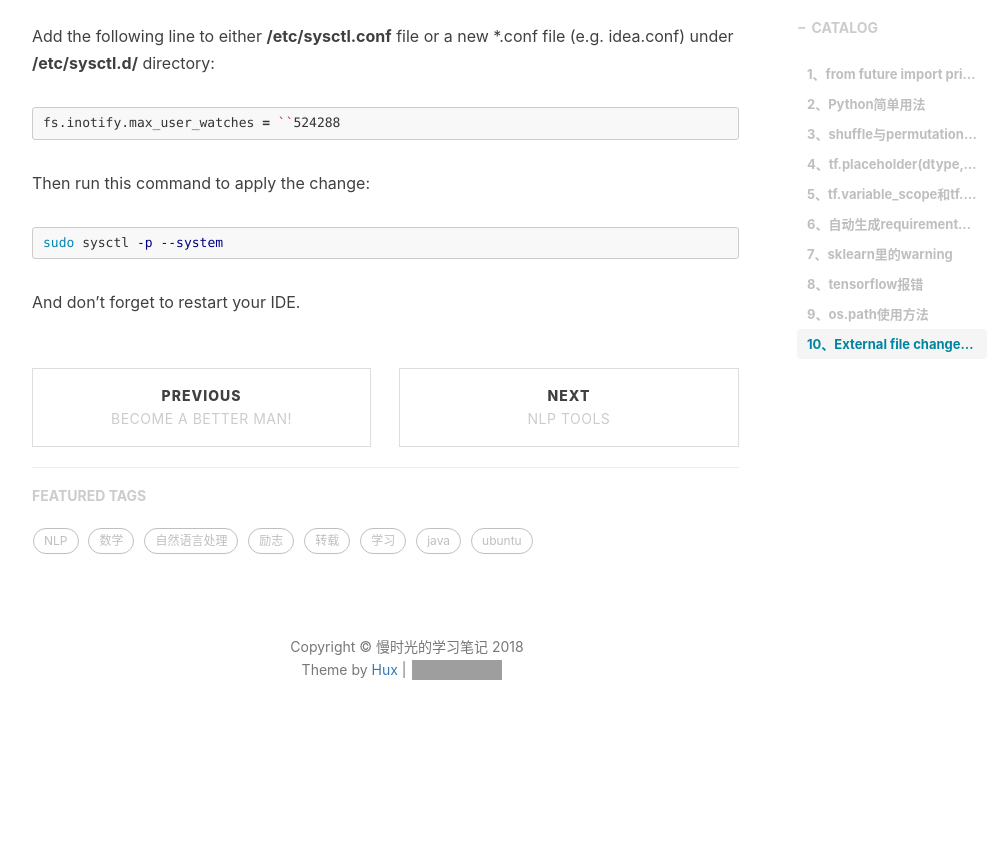
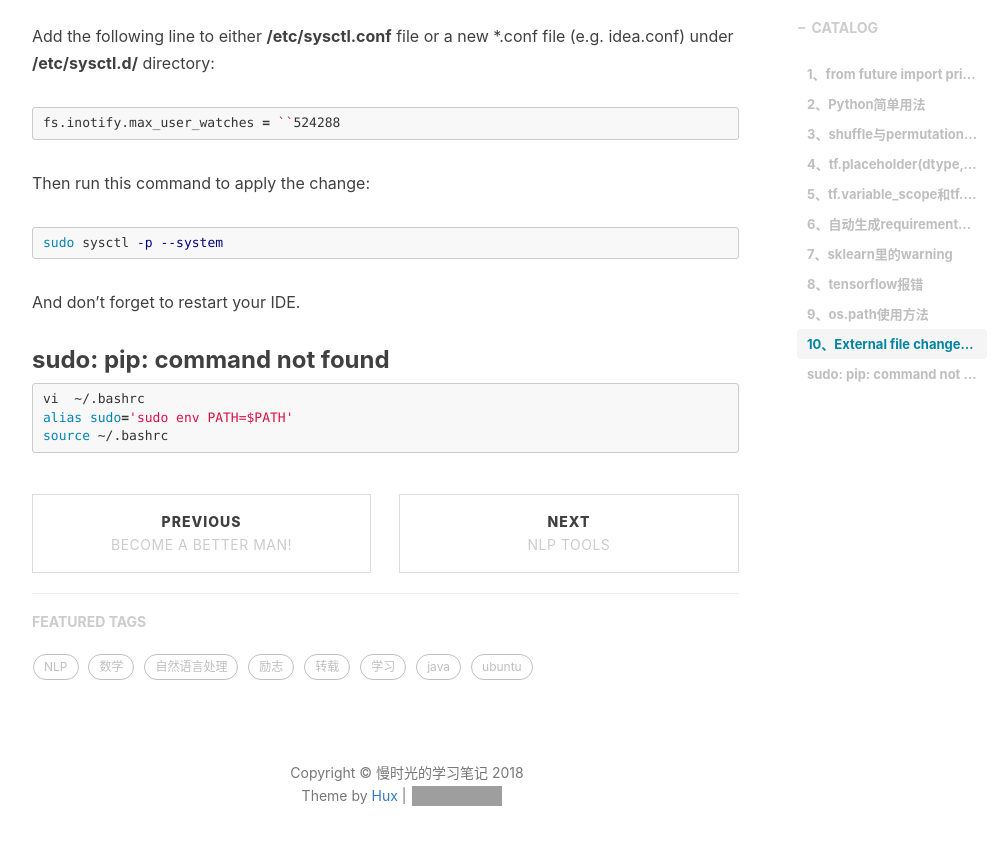
Before and after one commit to msg901216/msg901216.github.io, a Jekyll site: the page built from _posts/2018/python/2018-12-02-notes-python.md, in a window 1280 px wide and 900 px high, scrolled down 3250 px. Shown: the top 845 px of the window, without its empty margins (233-1240 px from the left). Built offline with Jekyll 4.4.1, drawn with Linux system fonts in a browser that asks for light colours; nearby versions of some CDN libraries; comment, search, counter and statistics services are not loaded; before the commit the page ends 4024 px from its top, so only the background shows below that; grey boxes are pictures that could not be loaded.

Commit message:
Update 2018-12-02-notes-python.md

````diff
--- a/_posts/2018/python/2018-12-02-notes-python.md
+++ b/_posts/2018/python/2018-12-02-notes-python.md
@@ -172,3 +172,11 @@ sudo sysctl -p --system
 ```
 
 And don't forget to restart your IDE.
+
+### sudo: pip: command not found
+
+```bash
+vi  ~/.bashrc
+alias sudo='sudo env PATH=$PATH'
+source ~/.bashrc
+```
````
